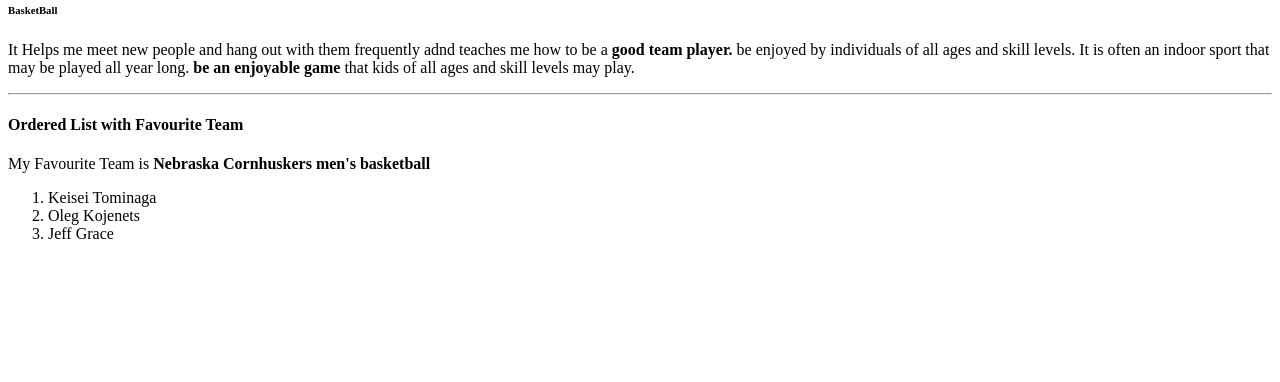
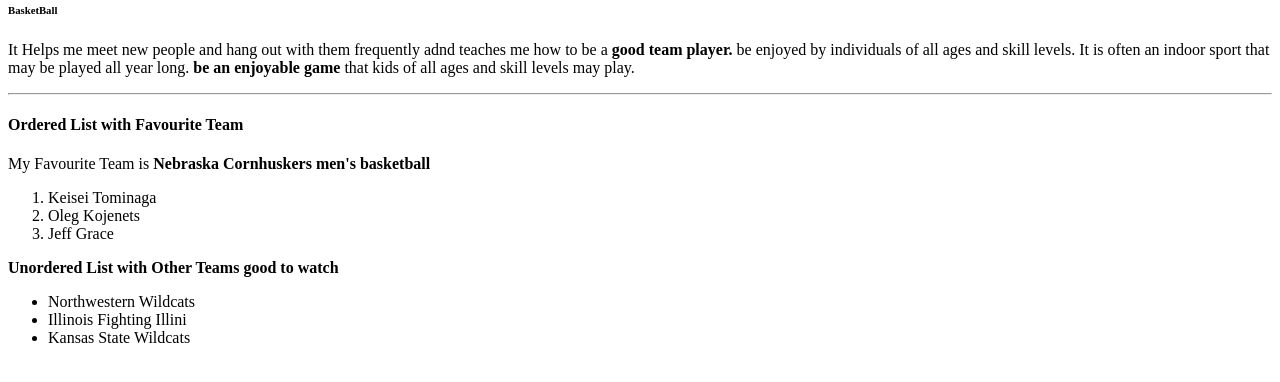
Before and after one commit to 44-563-Web-Apps-S23/44563-webapps-assignment-3-Jyothsnsa, a plain HTML site: page index.html in a window 1280 px wide. Shown: the part 66-448 px from the top of the page. Drawn offline with Linux system fonts and the light colour scheme.

Commit message:
Added unorderedlist

```diff
--- a/index.html
+++ b/index.html
@@ -22,6 +22,12 @@
             <li>Oleg Kojenets</li>
             <li>Jeff Grace</li>
         </ol>
+        <strong><p>Unordered List with Other Teams good to watch</p></strong>
+        <ul>
+            <li>Northwestern Wildcats</li>
+            <li>Illinois Fighting Illini</li>
+            <li>Kansas State Wildcats</li>
+        </ul>
 
 </body>
 
```
